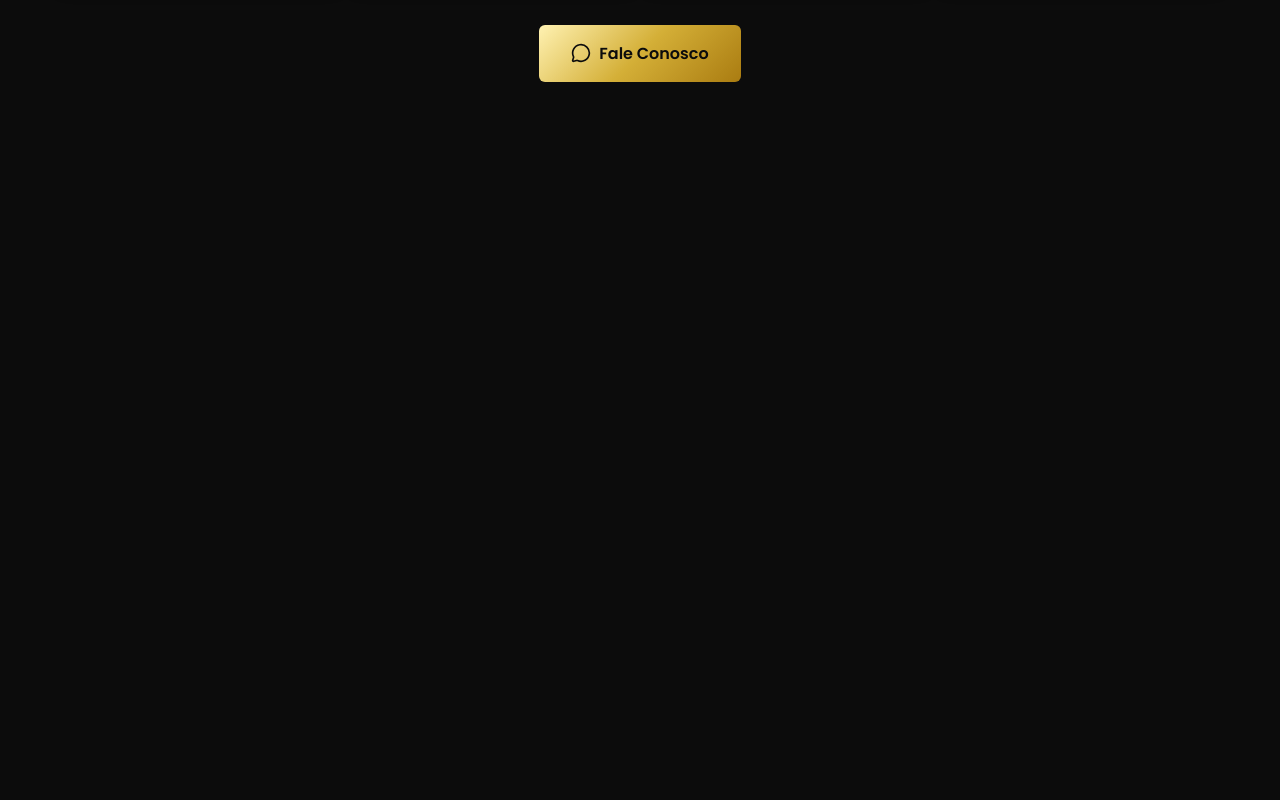
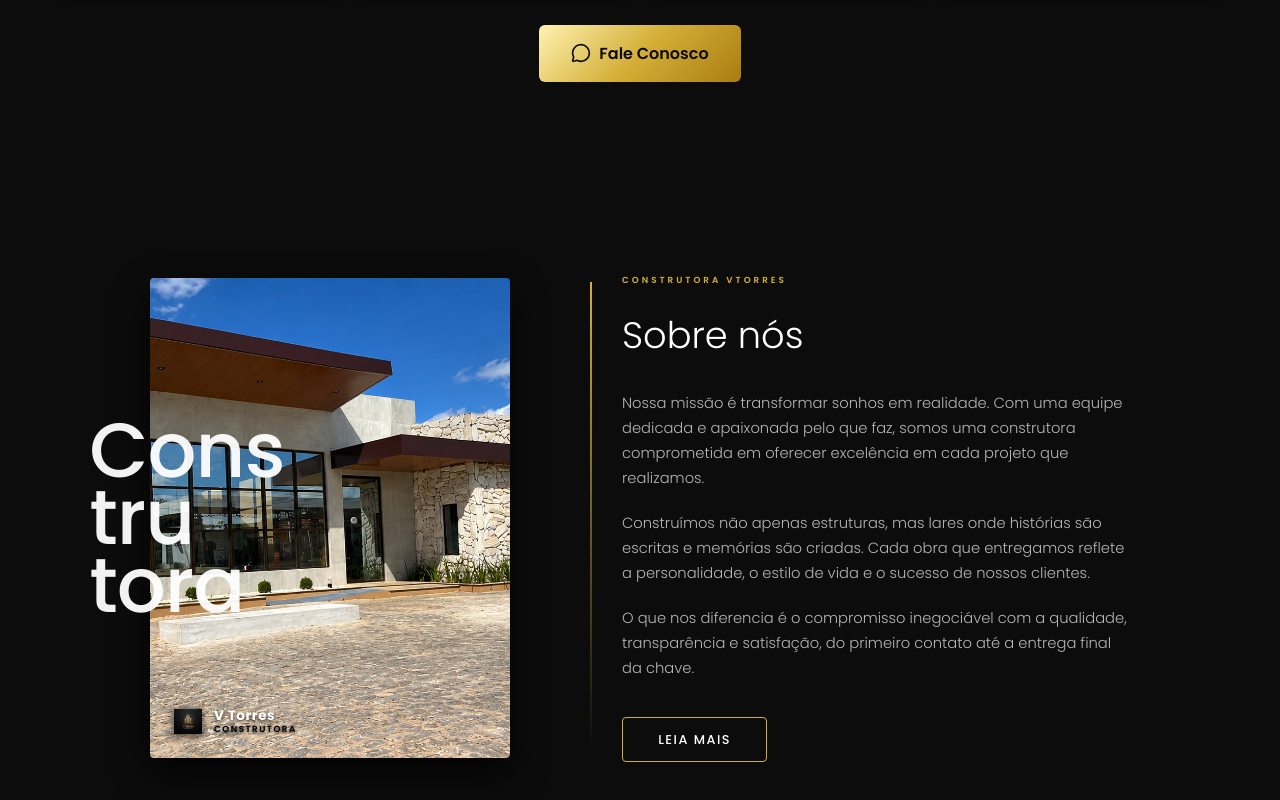
Before and after one commit to Israel-ops-cmd/landing-page-vtorres, a React (Vite) app: page / in a window 1280 px wide. Shown: the part 3109-3909 px from the top of the page. Before the commit the page ends 3271 px from the top, so only its background shows below. Built offline with nearby package versions, Linux system fonts and the light colour scheme.

Commit message:
feat: about-section

```diff
--- a/src/App.tsx
+++ b/src/App.tsx
@@ -4,6 +4,7 @@ import { Hero } from "./components/hero"
 import { Services } from "./components/services"
 import { Differentials } from "./components/differentials"
 import { Portfolio } from "./components/portfolio"
+import { About } from "./components/about"
 
 function App() {
   return (
@@ -14,6 +15,7 @@ function App() {
     <Services />
     <Differentials />
     <Portfolio />
+    <About />
     </>
   )
 }
--- /dev/null
+++ b/src/components/about/index.tsx
@@ -0,0 +1,53 @@
+import * as S from "./style"
+import aboutImg from "../../assets/hero_pref.webp"
+import logoVtorres from "../../assets/logo_vtorres.webp"
+
+export function About() {
+  return (
+    <S.AboutContainer id="sobre">
+      <S.ContentWrapper>
+        <S.ImageAreaWrapper>
+          <S.FloatingTitle>
+            <span>Cons</span>
+            <span>tru</span>
+            <span>tora</span>
+          </S.FloatingTitle>
+
+          <S.ImageColumn>
+            <S.AboutImage src={aboutImg} alt="Sobre nossa construtora" />
+
+            {/* Selo minimalista com a logo preta e o nome ao lado */}
+            <S.LogoOverlay>
+              <img src={logoVtorres} alt="Logo Vtorres" />
+              <S.LogoTextInfo>
+                <span>V Torres</span>
+                <span>Construtora</span>
+              </S.LogoTextInfo>
+            </S.LogoOverlay>
+          </S.ImageColumn>
+        </S.ImageAreaWrapper>
+
+        <S.TextColumn>
+          <S.SectionTag>Construtora Vtorres</S.SectionTag>
+          <S.SectionTitle>Sobre nós</S.SectionTitle>
+
+          <S.Description>
+            Nossa missão é transformar sonhos em realidade. Com uma equipe dedicada e apaixonada pelo que faz, somos uma construtora comprometida em oferecer excelência em cada projeto que realizamos.
+          </S.Description>
+
+          <S.Description>
+            Construímos não apenas estruturas, mas lares onde histórias são escritas e memórias são criadas. Cada obra que entregamos reflete a personalidade, o estilo de vida e o sucesso de nossos clientes.
+          </S.Description>
+
+          <S.Description>
+            O que nos diferencia é o compromisso inegociável com a qualidade, transparência e satisfação, do primeiro contato até a entrega final da chave.
+          </S.Description>
+
+          <S.CtaButton href="#contato">
+            Leia Mais
+          </S.CtaButton>
+        </S.TextColumn>
+      </S.ContentWrapper>
+    </S.AboutContainer>
+  )
+}
--- /dev/null
+++ b/src/components/about/style.ts
@@ -0,0 +1,199 @@
+import styled from "styled-components"
+
+export const AboutContainer = styled.section`
+  width: 100%;
+  padding: 7rem 2rem;
+  background-color: #0c0c0c;
+  display: flex;
+  justify-content: center;
+  align-items: center;
+  box-sizing: border-box;
+
+  @media (max-width: 968px) {
+    padding: 4rem 1.5rem;
+  }
+`
+
+export const ContentWrapper = styled.div`
+  max-width: 1100px;
+  width: 100%;
+  margin: 0 auto;
+  display: flex;
+  justify-content: center;
+  align-items: center;
+  gap: 5rem;
+
+  @media (max-width: 968px) {
+    flex-direction: column;
+    gap: 3rem;
+  }
+`
+
+export const ImageAreaWrapper = styled.div`
+  position: relative;
+  display: flex;
+  align-items: center;
+  flex-shrink: 0;
+`
+
+export const FloatingTitle = styled.h2`
+  position: absolute;
+  left: -3.8rem;
+  z-index: 3;
+  color: #ffffff;
+  font-size: 4.8rem;
+  font-weight: 500;
+  line-height: 0.88;
+  display: flex;
+  flex-direction: column;
+  pointer-events: none;
+  letter-spacing: -1px;
+  opacity: 0.95;
+
+  @media (max-width: 968px) {
+    left: 1rem;
+    font-size: 3.5rem;
+  }
+`
+
+export const ImageColumn = styled.div`
+  position: relative;
+  width: 360px;
+  height: 480px;
+  border-radius: 4px;
+  overflow: hidden;
+  box-shadow: 0 15px 35px rgba(0, 0, 0, 0.8);
+  z-index: 1;
+
+  @media (max-width: 968px) {
+    width: 100%;
+    height: 400px;
+  }
+`
+
+export const AboutImage = styled.img`
+  width: 100%;
+  height: 100%;
+  object-fit: cover;
+`
+
+export const LogoOverlay = styled.div`
+  position: absolute;
+  bottom: 1.5rem;
+  left: 1.5rem;
+  display: flex;
+  align-items: center;
+  gap: 0.75rem;
+  z-index: 2;
+
+  img {
+    width: 28px;
+    height: auto;
+    object-fit: contain;
+    /* Adiciona brilho/sombra para destacar bem sobre a foto */
+    filter: drop-shadow(0 2px 4px rgba(0, 0, 0, 0.8));
+  }
+`
+
+export const LogoTextInfo = styled.div`
+  display: flex;
+  flex-direction: column;
+  line-height: 1.15;
+
+  span:first-child {
+    color: #ffffff; /* Branco com sombra para legibilidade impecável */
+    font-size: 0.85rem;
+    font-weight: 700;
+    letter-spacing: 0.5px;
+    text-shadow: 0 2px 4px rgba(0, 0, 0, 0.8);
+  }
+
+  span:last-child {
+    color: #000000; /* Detalhe em dourado sofisticado */
+    font-size: 0.55rem;
+    font-weight: 600;
+    text-transform: uppercase;
+    letter-spacing: 1.5px;
+    text-shadow: 0 1px 3px rgba(0, 0, 0, 0.8);
+  }
+`
+
+export const TextColumn = styled.div`
+  display: flex;
+  flex-direction: column;
+  gap: 1.25rem;
+  position: relative;
+  padding-left: 2rem;
+  max-width: 540px;
+
+  &::before {
+    content: '';
+    position: absolute;
+    left: 0;
+    top: 0.5rem;
+    bottom: 0.5rem;
+    width: 2px;
+    background: linear-gradient(180deg, #d4af37 0%, transparent 100%);
+  }
+
+  @media (max-width: 968px) {
+    padding-left: 0;
+    &::before {
+      display: none;
+    }
+  }
+`
+
+export const SectionTag = styled.span`
+  color: #d4af37;
+  font-size: 0.55rem;
+  font-weight: 600;
+  text-transform: uppercase;
+  letter-spacing: 3px;
+`
+
+export const SectionTitle = styled.h2`
+  color: #ffffff;
+  font-size: 2.3rem;
+  font-weight: 300;
+  margin-bottom: 0.5rem;
+
+  @media (max-width: 768px) {
+    font-size: 2rem;
+  }
+`
+
+/* Texto mais leve, fluido e com mais respiro (minimalista) */
+export const Description = styled.p`
+  color: #B5B5B5;
+  font-size: 0.92rem;
+  font-weight: 300;
+  line-height: 1.7;
+`
+
+/* Botão com dourado refinado e transição limpa (sem amarelo chapado) */
+export const CtaButton = styled.a`
+  display: inline-block;
+  margin-top: 1rem;
+  background: transparent;
+  color: #ffffff;
+  border: 1px solid #D4AF37;
+  padding: 0.8rem 2.2rem;
+  border-radius: 4px;
+  font-weight: 500;
+  text-transform: uppercase;
+  letter-spacing: 1.5px;
+  font-size: 0.8rem;
+  text-decoration: none;
+  text-align: center;
+  width: fit-content;
+  transition: all 0.3s ease;
+
+  &:hover, &:active {
+    background: rgba(212, 175, 55, 0.15);
+    border-color: #F3E5AB;
+    color: #F3E5AB;
+    transform: translateY(-2px);
+    box-shadow: 0 4px 20px rgba(212, 175, 55, 0.2);
+  }
+`
```
